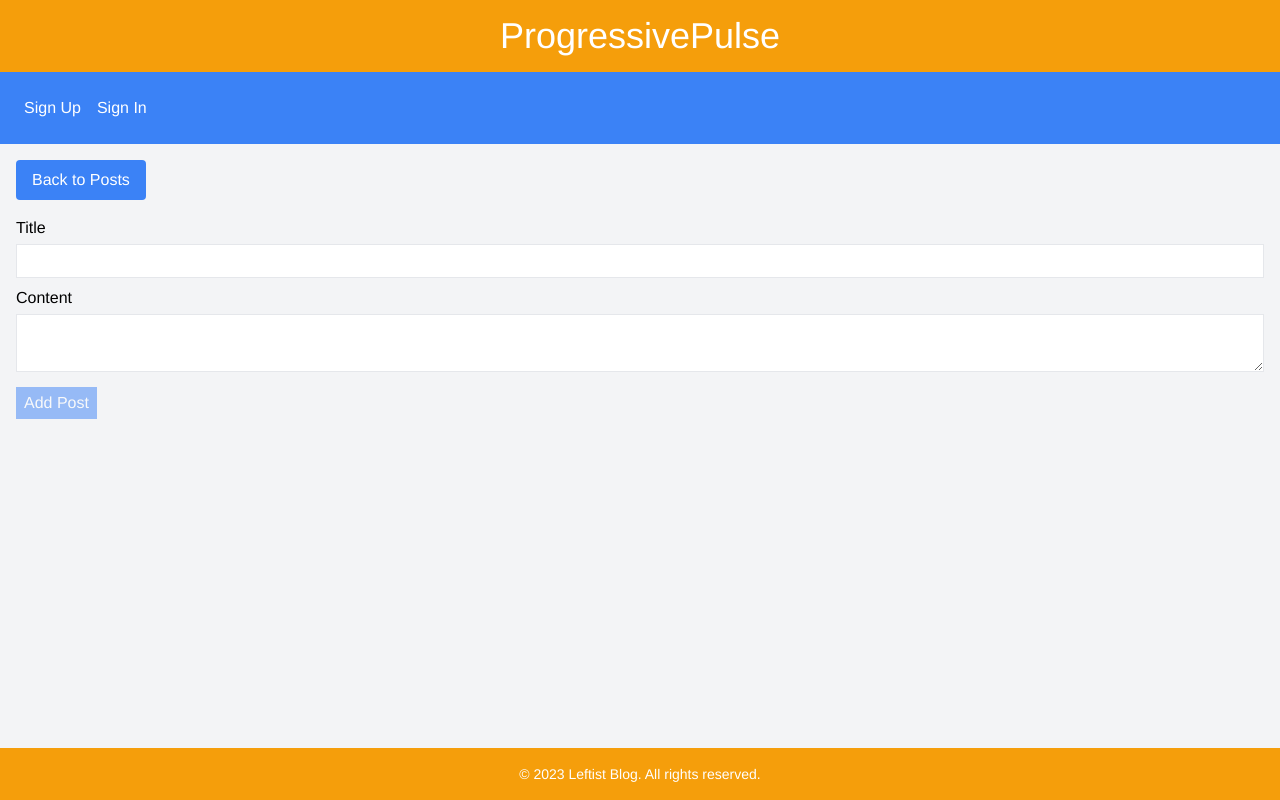
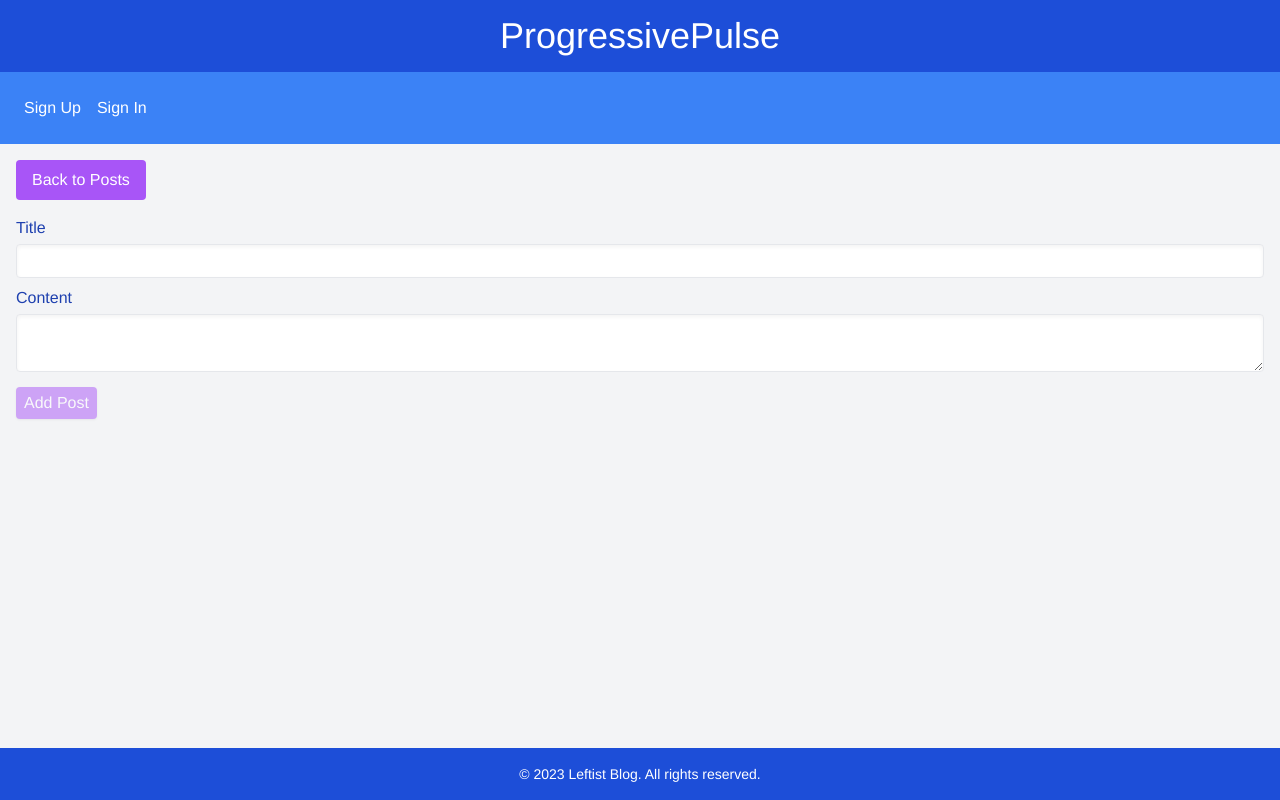
Before and after one commit to hsavzyan/ProgressivePulse, a React (Vite) app: page /newpost in a window 1280 px wide. Built offline with nearby package versions, Linux system fonts and the light colour scheme; no server answers.

Commit message:
colors changed

```diff
--- a/src/components/Footer.tsx
+++ b/src/components/Footer.tsx
@@ -1,6 +1,6 @@
 const Footer: React.FC = () => {
   return (
-    <footer className="bg-amber-500 text-white p-4 text-center mt-4">
+    <footer className="bg-blue-700 text-white p-4 text-center mt-4">
       <p className="text-sm">© 2023 Leftist Blog. All rights reserved.</p>
     </footer>
   );
--- a/src/components/Header.tsx
+++ b/src/components/Header.tsx
@@ -1,7 +1,11 @@
+import { Link } from "react-router-dom";
+
 const Header: React.FC = () => {
   return (
-    <header className="bg-amber-500 text-white p-4 text-center">
-      <h1 className="text-4xl">ProgressivePulse</h1>
+    <header className="bg-blue-700 text-white p-4 text-center">
+      <Link to="/posts" className="text-white hover:text-blue-300">
+        <h1 className="text-4xl">ProgressivePulse</h1>
+      </Link>
     </header>
   );
 };
--- a/src/components/NewPost.tsx
+++ b/src/components/NewPost.tsx
@@ -22,13 +22,13 @@ const NewPost: React.FC<NewPostProps> = ({ addPost }) => {
     <div>
       <Link
         to="/posts"
-        className="px-4 py-2 bg-blue-500 text-white rounded hover:bg-blue-600 mb-4 inline-block"
+        className="px-4 py-2 bg-purple-500 text-white rounded hover:bg-purple-600 mb-4 inline-block"
       >
         Back to Posts
       </Link>
       <form onSubmit={handleSubmit} className="mb-4">
         <div className="mb-2">
-          <label htmlFor="title" className="block mb-1">
+          <label htmlFor="title" className="block mb-1 text-blue-800">
             Title
           </label>
           <input
@@ -36,23 +36,23 @@ const NewPost: React.FC<NewPostProps> = ({ addPost }) => {
             type="text"
             value={title}
             onChange={(e) => setTitle(e.target.value)}
-            className="w-full p-1 border"
+            className="w-full p-1 border rounded shadow-inner"
           />
         </div>
         <div className="mb-2">
-          <label htmlFor="content" className="block mb-1">
+          <label htmlFor="content" className="block mb-1 text-blue-800">
             Content
           </label>
           <textarea
             id="content"
             value={content}
             onChange={(e) => setContent(e.target.value)}
-            className="w-full p-1 border"
+            className="w-full p-1 border rounded shadow-inner"
           />
         </div>
         <button
           type="submit"
-          className="px-2 py-1 bg-blue-500 text-white"
+          className="px-2 py-1 bg-purple-500 text-white rounded shadow"
           disabled={!title || !content}
         >
           Add Post
--- a/src/components/Post.tsx
+++ b/src/components/Post.tsx
@@ -69,8 +69,8 @@ const Post: React.FC<PostProps> = ({
 
   // Return the JSX to render
   return (
-    <article className="border p-4 mb-4 bg-white rounded-lg shadow-xl">
-      <h2 className="text-2xl mb-2 font-semibold text-amber-800">
+    <article className="border p-4 mb-4 bg-blue-50 rounded-lg shadow-xl">
+      <h2 className="text-2xl mb-2 font-semibold text-blue-700">
         {isEditingPost ? (
           <input
             type="text"
@@ -94,7 +94,7 @@ const Post: React.FC<PostProps> = ({
       <div className="flex items-center space-x-2 mt-2">
         <button
           onClick={likePost}
-          className="px-2 py-1 bg-amber-500 text-white rounded shadow"
+          className="px-2 py-1 bg-purple-500 text-white rounded shadow"
         >
           Like ({post.likes})
         </button>
@@ -123,7 +123,7 @@ const Post: React.FC<PostProps> = ({
       <div className="mt-4 space-y-4">
         {post.comments.map((comment) => (
           <div key={comment.id} className="space-y-2">
-            <div className="border p-2 rounded bg-gray-100 shadow-inner">
+            <div className="border p-2 rounded bg-purple-50 shadow-inner">
               {commentToEdit?.id === comment.id ? (
                 <input
                   type="text"
@@ -132,13 +132,13 @@ const Post: React.FC<PostProps> = ({
                   className="w-full p-2 border rounded mb-2 shadow-inner"
                 />
               ) : (
-                <p className="text-amber-800">{comment.content}</p>
+                <p className="text-blue-800">{comment.content}</p>
               )}
             </div>
             <div className="flex items-center space-x-2 mt-2">
               <button
                 onClick={() => likeComment(comment.id)}
-                className="px-2 py-1 bg-amber-500 text-white rounded shadow"
+                className="px-2 py-1 bg-purple-500 text-white rounded shadow"
               >
                 Like ({comment.likes})
               </button>
@@ -171,7 +171,7 @@ const Post: React.FC<PostProps> = ({
         ))}
         {!commentToEdit && (
           <form onSubmit={handleCommentSubmit} className="mt-4">
-            <label htmlFor="comment" className="block mb-1 text-amber-800">
+            <label htmlFor="comment" className="block mb-1 text-blue-800">
               Add a comment
             </label>
             <input
@@ -183,7 +183,7 @@ const Post: React.FC<PostProps> = ({
             />
             <button
               type="submit"
-              className="px-2 py-1 bg-amber-500 text-white rounded shadow"
+              className="px-2 py-1 bg-purple-500 text-white rounded shadow"
             >
               Add Comment
             </button>
```
